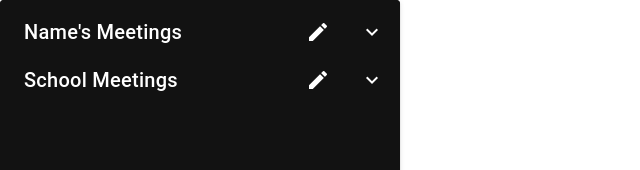
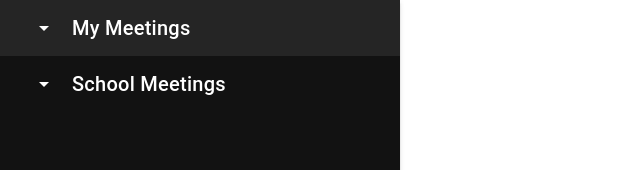
Before and after one commit to PhoebeK99/A-ZoomManager, a Vue app: page / in a window 1280 px wide. Shown: the top 170 px of the page, without its empty margins (0-640 px from the left). Built offline with nearby package versions, Linux system fonts and the light colour scheme.

Commit message:
Design changes

```diff
--- a/src/popup/App.vue
+++ b/src/popup/App.vue
@@ -1,32 +1,31 @@
 <template>
   <v-app app>
     <v-main style="max-height: 575px">
-      <v-card :height="575" :width="400" app color="#121212" dark>
+      <v-card :height="575" :width="400" app color="#121212" dark shaped>
         <v-list
+          subheader
+          tile
           style="max-height: 500px"
-          class="overflow-y-auto"
           color="#121212"
           app
         >
           <v-list-group
             color="white"
+            no-action
+            sub-group
+            :value = "true"
             v-for="category in categories"
             :key="category.name"
             v-model="category.active"
-            :prepend-icon="category.action"
             absolute
           >
-            <template v-slot:activator>
+            <template v-slot:activator expand>
               <v-list-item-title
-                class="ma-2 font-weight-medium title"
+                class="font-weight-medium title"
                 color="primary"
                 v-text="category.name"
               ></v-list-item-title>
               <v-spacer></v-spacer>
-                <v-btn icon>
-                <v-icon @click.stop="editMeetingDialog = true" light
-                  >mdi-pencil</v-icon
-                >
                 <EditMeetingModal
                 :categories="categories"
                 :editMeetingDialog="editMeetingDialog"
@@ -38,7 +37,7 @@
             <v-list-item
               v-for="meeting in category.meetings"
               :key="meeting.zoomName"
-              class="ma-3"
+              class="ma-1 pl-10"
               app
             >
          <v-btn outlined color="primary" @click = "openLink(meeting.zoomLink)"  v-text="meeting.zoomName">
@@ -47,7 +46,7 @@
               <v-spacer></v-spacer>
 
               <v-btn icon>
-                <v-icon @click.stop="editMeetingDialog = true" light
+                <v-icon @click.stop="editMeetingDialog = true" light color="primary"
                   >mdi-pencil</v-icon
                 >
                 <EditMeetingModal
@@ -116,13 +115,24 @@
   created() {
     this.categories = [
       {
-        name: "Name's Meetings",
+        name: "My Meetings",
         meetings: [
           {
             zoomName: 'Zoom',
             zoomLink: 'https://google.com',
             zoomPass: '183923',
           },
+            {
+            zoomName: 'Zoom meeting ',
+            zoomLink: 'https://google.com',
+            zoomPass: '183923',
+          },
+            {
+            zoomName: 'Zoom Meeting 3',
+            zoomLink: 'https://google.com',
+            zoomPass: '183923',
+          },
+
         ],
       },
       {
```
